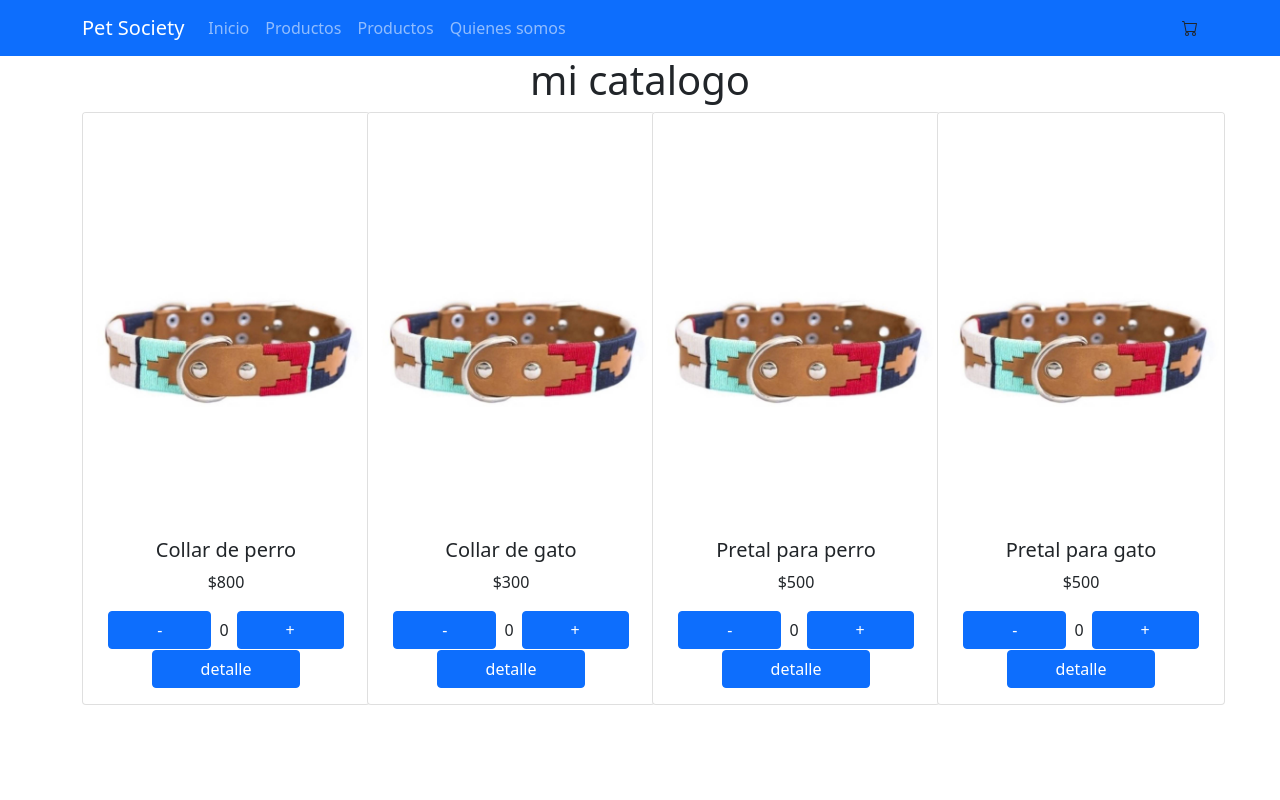
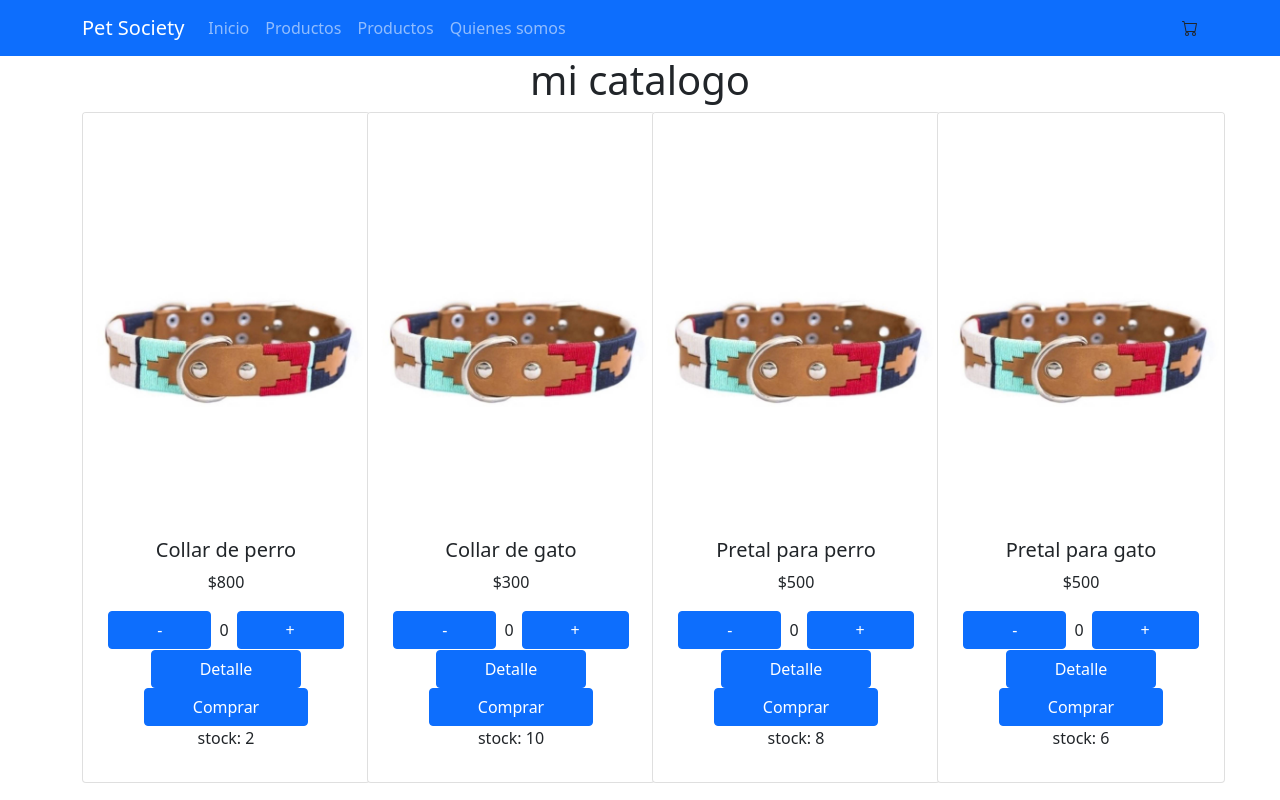
Before and after one commit to Nicoledesma98/pet-ecommerce, a React (Create React App) app: page / in a window 1280 px wide. Built offline with nearby package versions, Linux system fonts and the light colour scheme.

Commit message:
arreglando lo ultimo

```diff
--- a/src/componentes/Card/Card.js
+++ b/src/componentes/Card/Card.js
@@ -1,18 +1,18 @@
 import React, { useState } from "react"
 import { Card, Button } from "react-bootstrap"
 
-const CardItem = ({title,pesos}) => {
+const CardItem = ({ title, pesos, stock }) => {
     const [count, setCount] = useState(0)
     const addCount = () => {
-        setCount(count +1)
+        if (count < stock) {
+            setCount(count + 1)
         }
-const removeCount =() => {
+    }
+    const removeCount = () => {
         if (count > 0) {
             setCount(count - 1)
         }
-
     }
-
     return (
         <div>
             <Card style={{ width: '18rem' }}>
@@ -25,10 +25,14 @@ return (
                     <div className="d-flex justify-content-center align-items-baseline">
                         <Button className="px-5" onClick={removeCount}>-</Button>
                         <p className="m-2">{count}</p>
+
                         <Button className="px-5" onClick={addCount}>+</Button>
+
                     </div>
 
-                            <Button className="px-5" variant="primary">detalle</Button>
+                    <Button className="px-5" variant="primary">Detalle</Button>
+                    <Button className="px-5">Comprar</Button>
+                    <p>stock: {stock}</p>
                 </Card.Body>
             </Card>
 
--- a/src/componentes/Card/Cards.js
+++ b/src/componentes/Card/Cards.js
@@ -5,16 +5,16 @@ function Cards() {
         <div className="container">
             <div className="row">
                 <div className="col-md-3">
-                    <CardItem title={"Collar de perro"} pesos="$800"/>
+                    <CardItem title={"Collar de perro"} pesos="$800" stock={2}/>
                 </div>
                 <div className="col-md-3">
-                    <CardItem title={"Collar de gato"} pesos="$300"/>
+                    <CardItem title={"Collar de gato"} pesos="$300" stock={10}/>
                 </div>
                 <div className="col-md-3">
-                    <CardItem title={"Pretal para perro"} pesos="$500" />
+                    <CardItem title={"Pretal para perro"} pesos="$500"stock={8}/>
                 </div>
                 <div className="col-md-3">
-                    <CardItem title={"Pretal para gato"} pesos="$500" />
+                    <CardItem title={"Pretal para gato"} pesos="$500" stock={6} />
                 </div>
             </div>
         </div>
```
Lines whose indentation alone changed are shown as unchanged.
